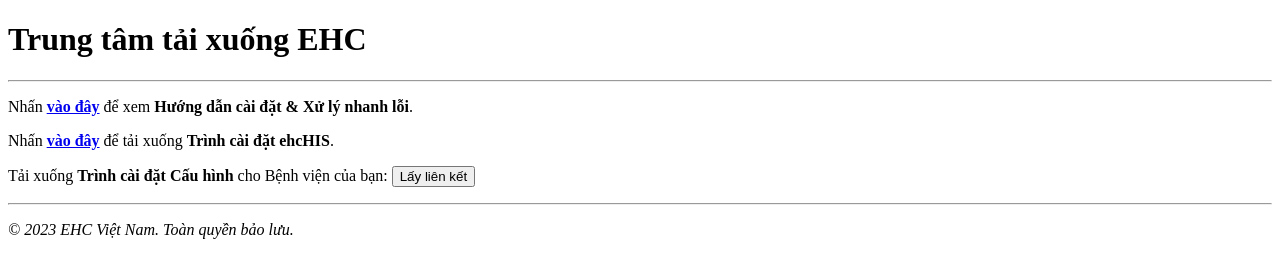
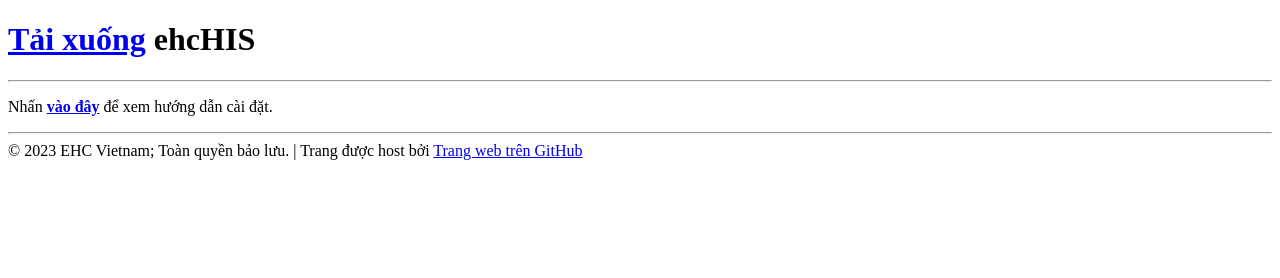
Before and after one commit to ngocna1409/ngocna1409.github.io, a plain HTML site: page index.html in a window 1280 px wide. Drawn offline with Linux system fonts and the light colour scheme.

Commit message:
Update index.html

```diff
--- a/index.html
+++ b/index.html
@@ -1,15 +1,13 @@
 <!DOCTYPE html>
 <html>
-<script src="logic.js"></script>
-<body onload="siteInit()">
-	<h1>Trung tâm tải xuống EHC</h1>
+<head>
+	<title>ehcHIS</title>
+</head>
+<body>
+	<h1><a href="https://github.com/ngocna1409/ehc_public/releases/latest">Tải xuống</a> ehcHIS</h1>
 		<hr>
-		<p>Nhấn <b><a href="https://raw.githubusercontent.com/ngocna1409/ehc_public/main/documents/Readme.txt">vào đây</a></b> để xem <b>Hướng dẫn cài đặt & Xử lý nhanh lỗi</b>.</p>
-		<p>Nhấn <b><a href="https://raw.githubusercontent.com/ngocna1409/ehc_public/main/installer/ehcHIS_Installer.exe">vào đây</a></b> để tải xuống <b>Trình cài đặt ehcHIS</b>.</p>
-		<p>Tải xuống <b>Trình cài đặt Cấu hình</b> cho Bệnh viện của bạn: <button onclick="isLinkDisplayedCheck()">Lấy liên kết</button></p>
-		<div id="bvqv" style="display: none;"><b><a href="https://raw.githubusercontent.com/ngocna1409/ehc_public/main/data_installer/BVQV_27008.exe">Trung tâm Y tế Huyện Quế võ (27008)</a></b></div>
-		<div id="bvqt" style="display: none;"><b><a href="https://raw.githubusercontent.com/ngocna1409/ehc_public/main/data_installer/BVQT_XXXX.exe">Bệnh viện Quang Thành (XXXXX)</a></b></div>
+		<p>Nhấn <b><a href="https://github.com/ngocna1409/ehc_public/blob/main/README.md">vào đây</a></b> để xem hướng dẫn cài đặt.</p>
 	<hr>
-	<p><i>© <script>document.write(/\d{4}/.exec(Date())[0])</script> EHC Việt Nam. Toàn quyền bảo lưu.</i></p>
+	© <script>document.write(/\d{4}/.exec(Date())[0])</script> EHC Vietnam; Toàn quyền bảo lưu. | Trang được host bởi <a href="https://pages.github.com/">Trang web trên GitHub</a>
 </body>
 </html>
```
